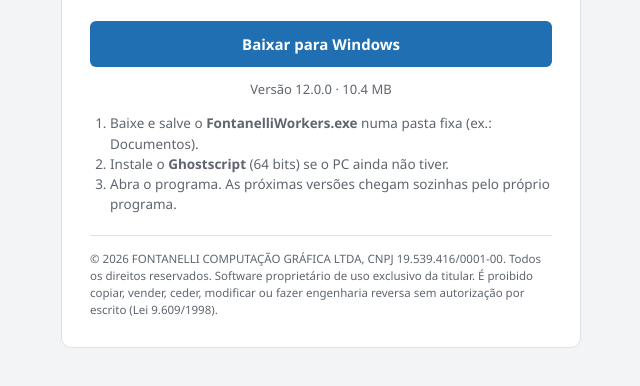
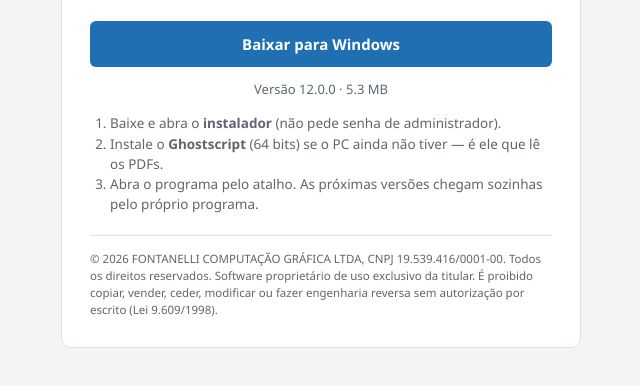
Before and after one commit to Dnyaary/fontanelli-workers-versoes, a plain HTML site: page index.html in a window 1280 px wide. Shown: the part 268-654 px from the top of the page, without its empty margins (319-959 px from the left). Drawn offline with Linux system fonts and the light colour scheme.

Commit message:
Página: passos do instalador
Co-Authored-By: Claude Opus 5.5 <noreply@anthropic.com>
Claude-Session: https://claude.ai/code/session_01NT3Wby6ZrehggJmqXYbYUw

```diff
--- a/index.html
+++ b/index.html
@@ -42,9 +42,9 @@
   <p class="meta" id="versao"></p>
 
   <ol>
-    <li>Baixe e salve o <b>FontanelliWorkers.exe</b> numa pasta fixa (ex.: Documentos).</li>
-    <li>Instale o <b>Ghostscript</b> (64 bits) se o PC ainda não tiver.</li>
-    <li>Abra o programa. As próximas versões chegam sozinhas pelo próprio programa.</li>
+    <li>Baixe e abra o <b>instalador</b> (não pede senha de administrador).</li>
+    <li>Instale o <b>Ghostscript</b> (64 bits) se o PC ainda não tiver — é ele que lê os PDFs.</li>
+    <li>Abra o programa pelo atalho. As próximas versões chegam sozinhas pelo próprio programa.</li>
   </ol>
 
   <footer>
@@ -61,7 +61,8 @@
     .then(v => {
       if (!v) return;
       document.getElementById("baixar").href = v.setup_url || v.url;
-      const mb = v.size ? " · " + (v.size / 1048576).toFixed(1) + " MB" : "";
+      const bytes = v.setup_size || v.size;
+      const mb = bytes ? " · " + (bytes / 1048576).toFixed(1) + " MB" : "";
       document.getElementById("versao").textContent = "Versão " + v.version + mb;
     })
     .catch(() => {});
--- a/versao.json
+++ b/versao.json
@@ -4,5 +4,6 @@
   "setup_url": "https://github.com/Dnyaary/fontanelli-workers-versoes/releases/download/v12.0.0/FontanelliWorkers-Setup.exe",
   "sha256": "39af935e519261947ef2b419634060e891f0b9857aa409f81e5345f0e4c0f348",
   "size": 10899456,
-  "notes": "Primeira versão do FONTANELLI WORKERS nova.\n- Análise de pranchas, vendas e orçamentos no modelo do Conta Azul\n- Vendas enviadas ao Conta Azul (e card no Trello)\n- Preços vindos do Conta Azul\n- Atualização automática e instalador"
+  "notes": "Primeira versão do FONTANELLI WORKERS nova.\n- Análise de pranchas, vendas e orçamentos no modelo do Conta Azul\n- Vendas enviadas ao Conta Azul (e card no Trello)\n- Preços vindos do Conta Azul\n- Atualização automática e instalador",
+  "setup_size": 5544300
 }
```
